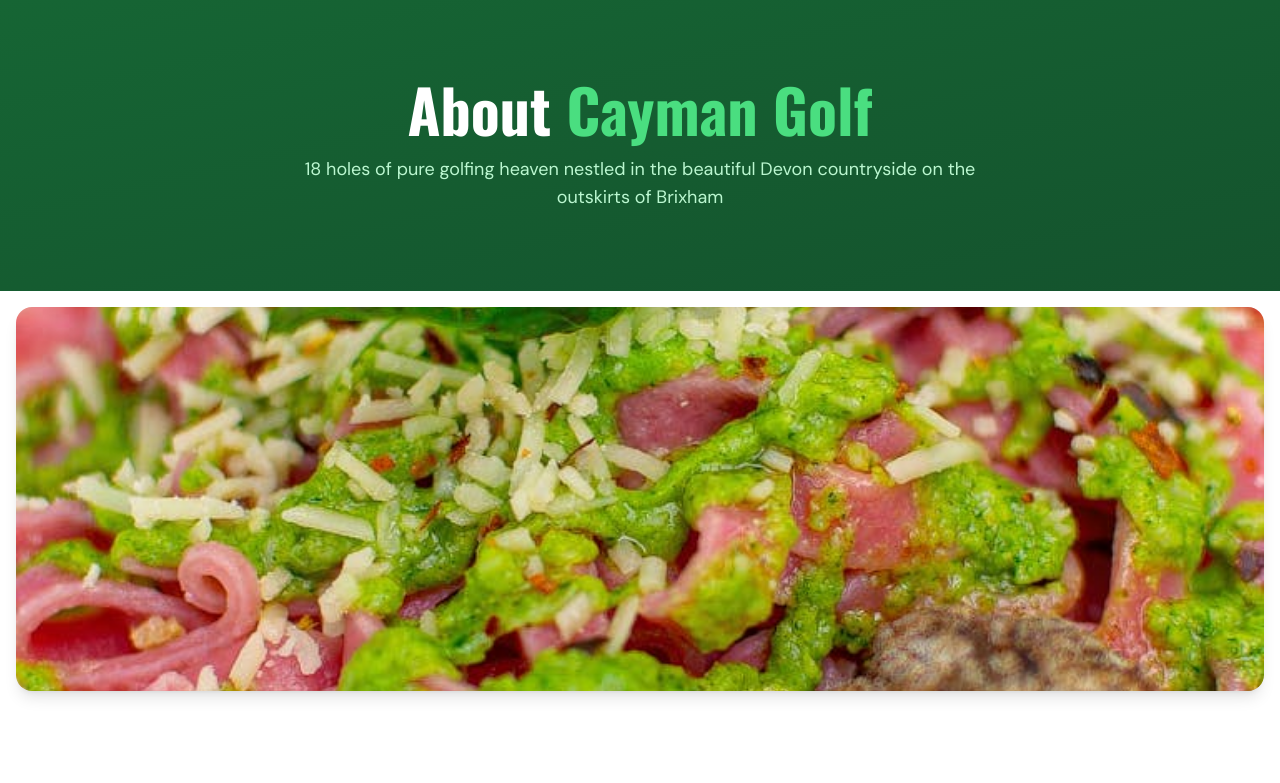
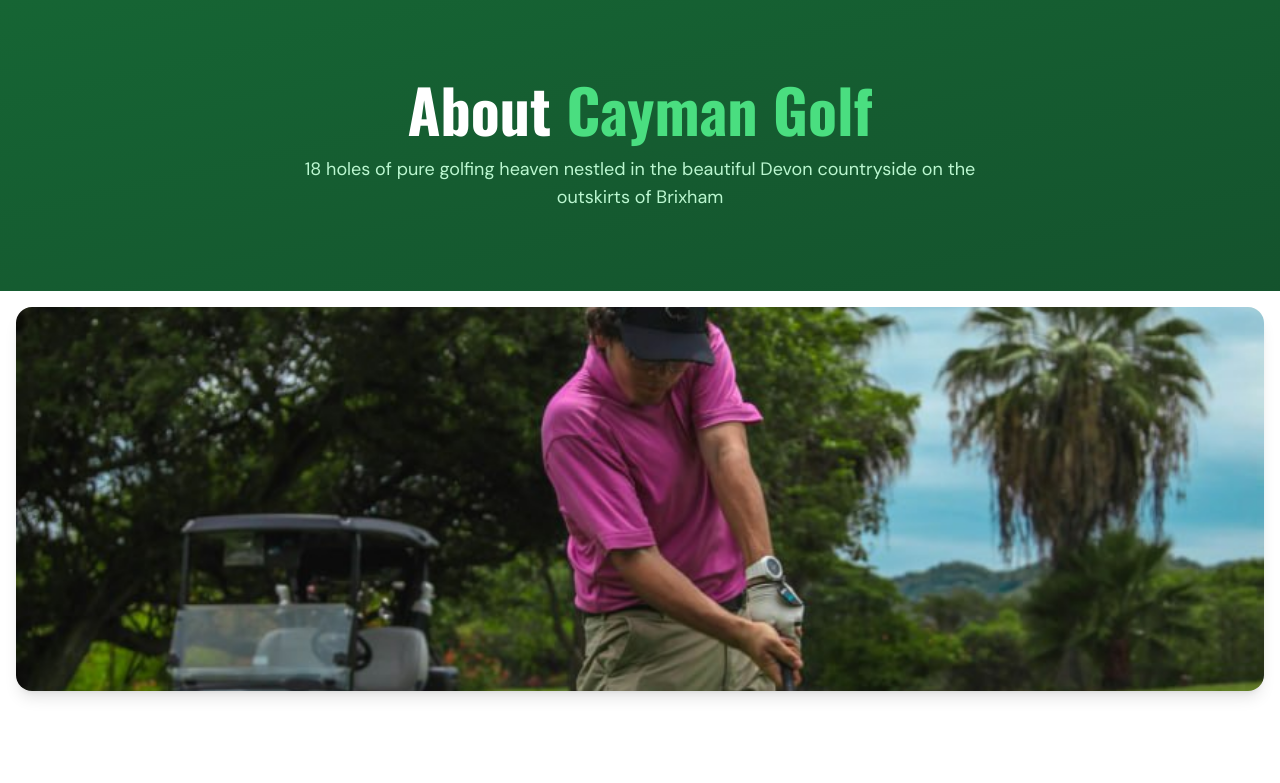
Before and after one commit to Cjbwebdev/caymengolf, a Django app: page /about/ in a window 1280 px wide. Shown: the part 65-848 px from the top of the page. Run offline with Django 5.2, Linux system fonts and the light colour scheme; some libraries are stand-ins or nearby versions.

Commit message:
Replace with Dan's Cayman Golf course photos

```diff
--- a/templates/pages/about.html
+++ b/templates/pages/about.html
@@ -13,7 +13,7 @@
 <!-- Course Image -->
 <section class="py-4 bg-white">
     <div class="max-w-7xl mx-auto px-4">
-        <img src="/static/images/putting_green.jpg" alt="Cayman Golf Putting Green" class="w-full h-64 md:h-96 object-cover rounded-2xl shadow-lg">
+        <img src="/static/images/course_photo.jpg" alt="Cayman Golf Course" class="w-full h-64 md:h-96 object-cover rounded-2xl shadow-lg">
     </div>
 </section>
 
--- a/templates/pages/lessons.html
+++ b/templates/pages/lessons.html
@@ -12,7 +12,7 @@
         <!-- Dan's Bio Section -->
         <div class="grid md:grid-cols-2 gap-8 items-center mb-16">
             <div class="rounded-2xl overflow-hidden shadow-lg">
-                <img src="/static/images/lesson.jpg" alt="PGA Golf Lesson" class="w-full h-64 object-cover">
+                <img src="/static/images/golf_action.jpg" alt="Golf Lesson with Dan" class="w-full h-64 object-cover">
             </div>
             <div>
                 <h2 class="font-display text-3xl font-bold text-golf-900 mb-4">Meet Your Instructor</h2>
```
Also changed, not shown: static/images/course_photo.jpg (added), static/images/golf_action.jpg (added), static/images/hero.jpg.
